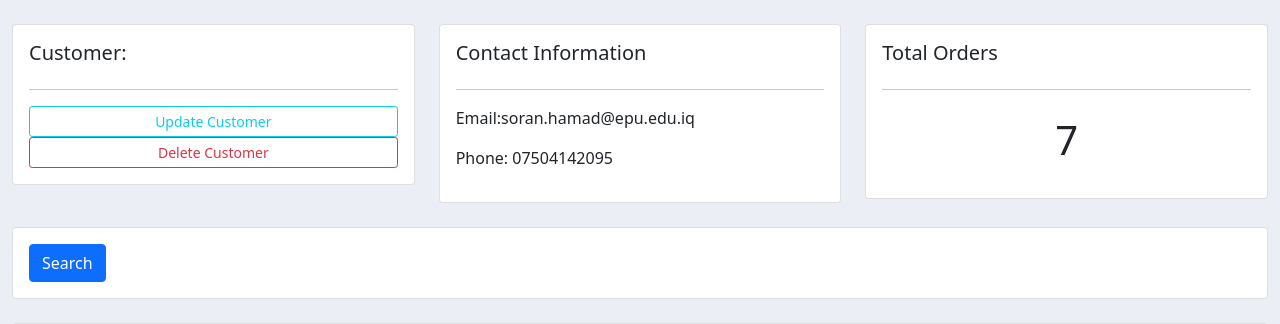
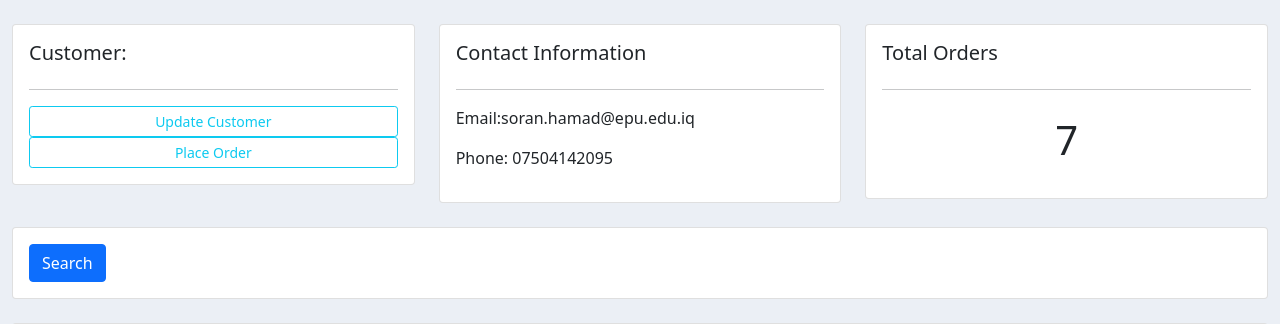
Before and after one commit to soranblbas/CRM-2022, a Django app: page /customer/1/ in a window 1280 px wide. Shown: the part 56-380 px from the top of the page. Run offline with Django 4.2, Linux system fonts and the light colour scheme; data comes from the database, SQL or seed files in the repository; both versions use the stored data as it was after the commit; some libraries are stand-ins or nearby versions.

Commit message:
Initial commit

```diff
--- a/accounts/templates/accounts/customer.html
+++ b/accounts/templates/accounts/customer.html
@@ -10,7 +10,7 @@
 			<h5>Customer:</h5>
 			<hr>
 			<a class="btn btn-outline-info  btn-sm btn-block" href="">Update Customer</a>
-			<a class="btn btn-outline-danger  btn-sm btn-block" href="">Delete Customer</a>
+			<a class="btn btn-outline-info  btn-sm btn-block" href="{% url 'create_order' customer.id %}">Place Order</a>
 
 		</div>
 	</div>
--- a/accounts/templates/accounts/dashboard.html
+++ b/accounts/templates/accounts/dashboard.html
@@ -32,7 +32,7 @@
             <h5>LAST 5 ORDERS</h5>
             <hr>
             <div class="card card-body">
-                <a class="btn btn-primary  btn-sm btn-block" href="{% url 'create_order' %}">Create Order</a>
+
                 <table class="table table-sm">
                     <tr>
                         <th>Product</th>
--- a/accounts/urls.py
+++ b/accounts/urls.py
@@ -1,12 +1,12 @@
 from django.urls import path
 from . import views
-
 
 urlpatterns = [
     path('', views.home, name="home"),
     path('products', views.products, name="products"),
     path('customer/<str:pk_test>/', views.customer, name="customer"),
-    path('create_order/', views.createOrder, name="create_order"),
+
+    path('create_order/<str:pk>/', views.createOrder, name="create_order"),
     path('update_order/<str:pk>/', views.updateOrder, name="update_order"),
     path('delete_order/<str:pk>/', views.deleteOrder, name="delete_order"),
 
--- a/accounts/views.py
+++ b/accounts/views.py
@@ -1,5 +1,6 @@
 from django.shortcuts import render,redirect
 from django.http import HttpResponse
+from django.forms import inlineformset_factory
 # Create your views here.
 from .models import *
 from .forms import OrderForm
@@ -35,15 +36,21 @@ def customer(request, pk_test):
     return render(request, 'accounts/customer.html', context)
 
 
-def createOrder(request):
-    form = OrderForm()
+def createOrder(request,pk):
+    OrderFormSet = inlineformset_factory(Customer, Order, fields=('product', 'status'), extra=10)
+    customer = Customer.objects.get(id=pk)
+    formset = OrderFormSet(queryset=Order.objects.none(),instance=customer)
+    # form = OrderForm(initial={'customer':customer})
+
     if request.method == 'POST':
        #print('Printing post',request.POST)
-        form = OrderForm(request.POST)
-        if form.is_valid():
-            form.save()
+        # formset = OrderForm(request.POST)
+        formset = OrderFormSet(request.POST,instance=customer)
+
+        if formset.is_valid():
+            formset.save()
             return  redirect('/')
-    context = {'form': form}
+    context = {'formset': formset}
     return render(request, 'accounts/order_form.html', context)
 
 
```
Also changed, not shown: accounts/templates/accounts/order_form.html (+6 -2 lines), db.sqlite3.
